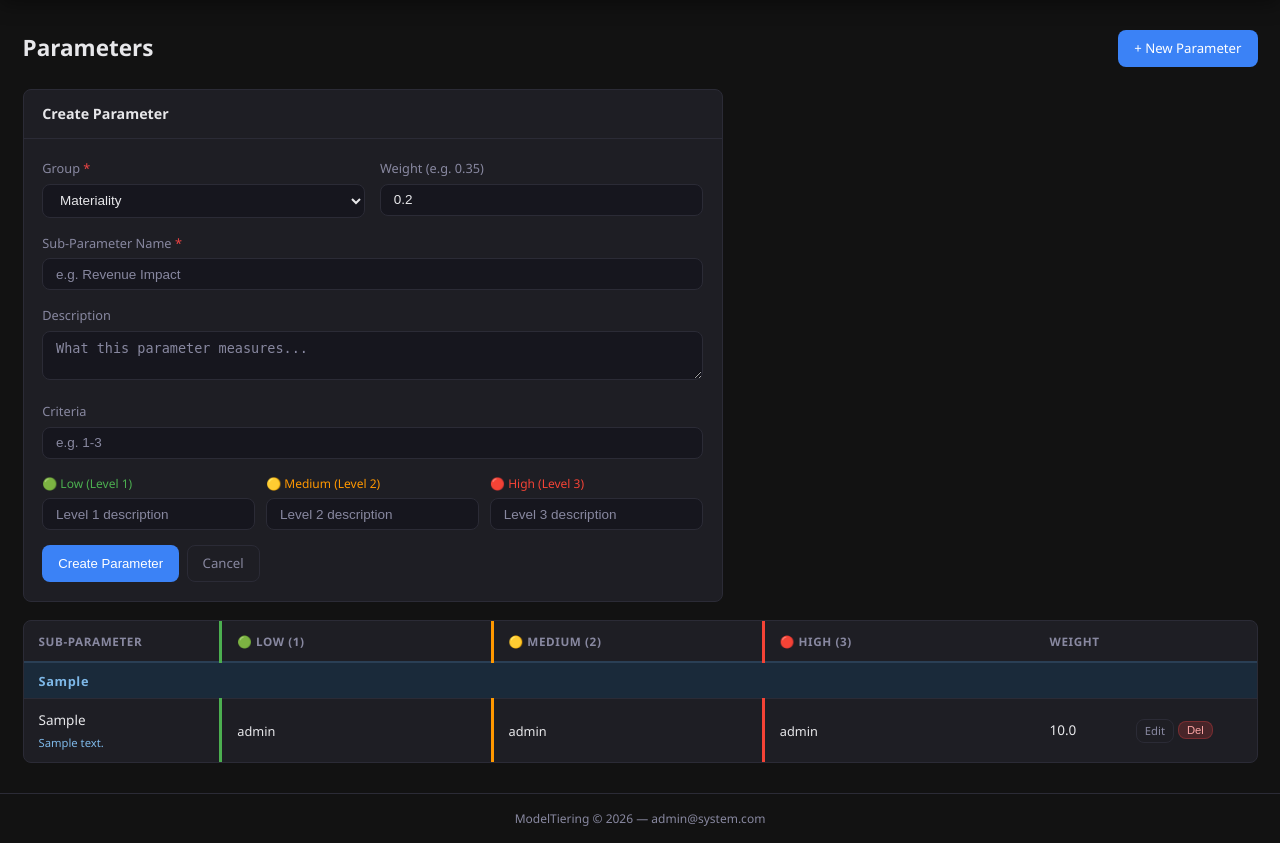
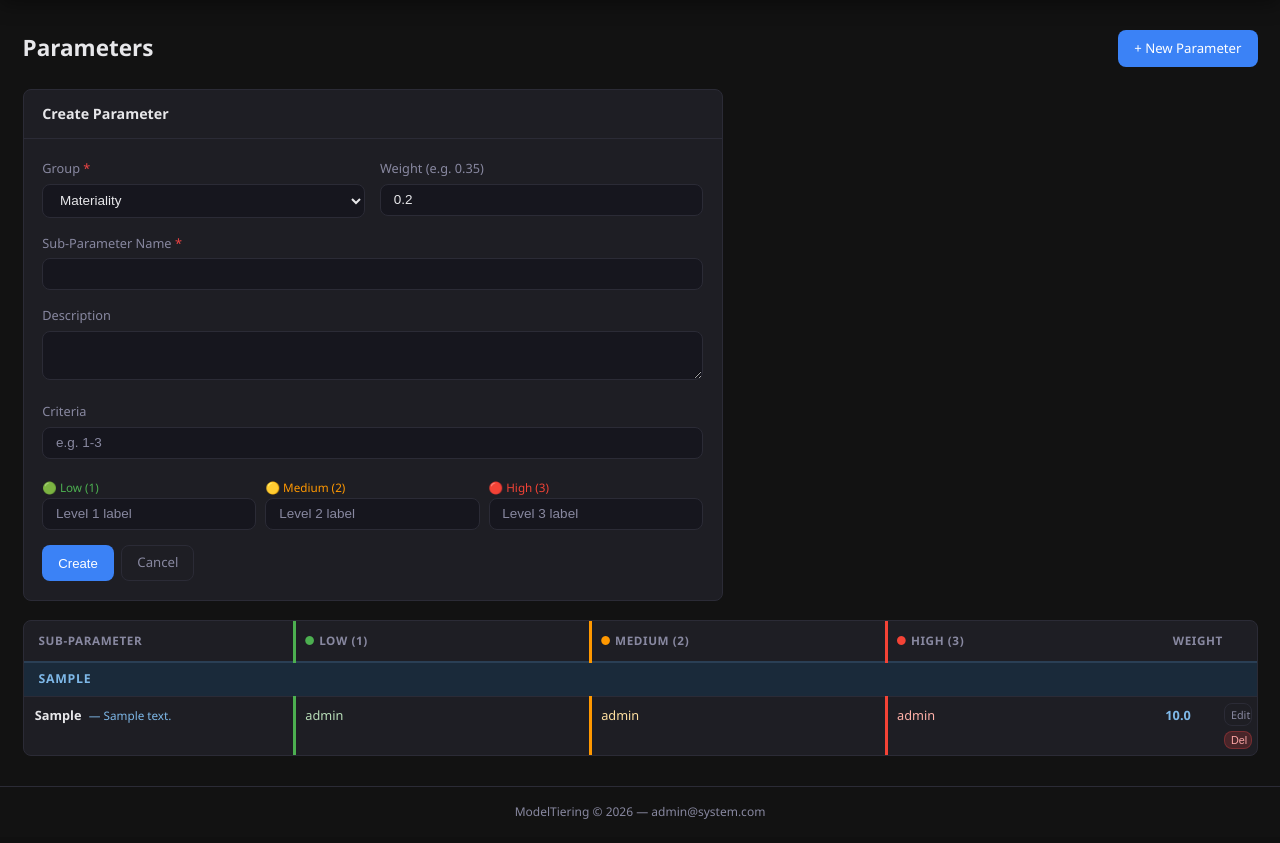
Before and after one commit to rashiranjan1-prog/modeltieringappfinal, a Flask app: page /parameters/new in a window 1280 px wide. Shown: the part 60-903 px from the top of the page. After the commit the page ends 879 px from the top, so only its background shows below. Run offline with Flask 3, Linux system fonts and the light colour scheme; a user stored in the database is signed in; data comes from the database, SQL or seed files in the repository; tables that the repository leaves empty hold one stand-in row (values such as "Sample post").

Commit message:
Uhmm parameters.html

```diff
--- a/app/templates/parameters.html
+++ b/app/templates/parameters.html
@@ -9,7 +9,7 @@
     {% endif %}
 </div>
 
-{# ── Create form (shown when clicking + New Parameter) ── #}
+{# ── Create form ─────────────────────────────────────────────────────── #}
 {% if show_form %}
 <div class="card mb-4" style="max-width:700px;">
     <div class="card-header">Create Parameter</div>
@@ -31,32 +31,32 @@
             </div>
             <div class="form-group">
                 <label>Sub-Parameter Name <span class="text-danger">*</span></label>
-                <input type="text" name="sub_parameter" class="form-control" placeholder="e.g. Revenue Impact" required>
+                <input type="text" name="sub_parameter" class="form-control" required>
             </div>
             <div class="form-group">
                 <label>Description</label>
-                <textarea name="description" class="form-control" rows="2" placeholder="What this parameter measures..."></textarea>
+                <textarea name="description" class="form-control" rows="2"></textarea>
             </div>
             <div class="form-group">
                 <label>Criteria</label>
                 <input type="text" name="criteria" class="form-control" placeholder="e.g. 1-3">
             </div>
-            <div style="display:grid; grid-template-columns:1fr 1fr 1fr; gap:0.75rem; margin-bottom:1rem;">
-                <div class="form-group" style="margin:0;">
-                    <label style="color:#4caf50; font-size:0.8rem;">🟢 Low (Level 1)</label>
-                    <input type="text" name="level1_label" class="form-control" placeholder="Level 1 description">
+            <div style="display:grid;grid-template-columns:1fr 1fr 1fr;gap:.6rem;margin-bottom:1rem;">
+                <div>
+                    <label style="color:#4caf50;font-size:.78rem;">🟢 Low (1)</label>
+                    <input type="text" name="level1_label" class="form-control" placeholder="Level 1 label">
                 </div>
-                <div class="form-group" style="margin:0;">
-                    <label style="color:#ff9800; font-size:0.8rem;">🟡 Medium (Level 2)</label>
-                    <input type="text" name="level2_label" class="form-control" placeholder="Level 2 description">
+                <div>
+                    <label style="color:#ff9800;font-size:.78rem;">🟡 Medium (2)</label>
+                    <input type="text" name="level2_label" class="form-control" placeholder="Level 2 label">
                 </div>
-                <div class="form-group" style="margin:0;">
-                    <label style="color:#f44336; font-size:0.8rem;">🔴 High (Level 3)</label>
-                    <input type="text" name="level3_label" class="form-control" placeholder="Level 3 description">
+                <div>
+                    <label style="color:#f44336;font-size:.78rem;">🔴 High (3)</label>
+                    <input type="text" name="level3_label" class="form-control" placeholder="Level 3 label">
                 </div>
             </div>
             <div class="form-actions">
-                <button type="submit" class="btn btn-primary">Create Parameter</button>
+                <button type="submit" class="btn btn-primary">Create</button>
                 <a href="{{ url_for('main.parameters_list') }}" class="btn btn-outline">Cancel</a>
             </div>
         </form>
@@ -64,17 +64,17 @@
 </div>
 {% endif %}
 
-{# ── Edit form (shown when clicking Edit on a row) ── #}
+{# ── Edit form ───────────────────────────────────────────────────────── #}
 {% if edit_param %}
-<div class="card mb-4" style="max-width:700px; border:1px solid #2a6496;">
-    <div class="card-header" style="background:#1a3a5a; color:#7eb8e8;">
-        Edit Parameter — <em>{{ edit_param['sub_parameter'] or 'Unnamed' }}</em>
+<div class="card mb-4" style="max-width:700px;border:1px solid #2a6496;">
+    <div class="card-header" style="background:#1a3a5a;color:#7eb8e8;">
+        Edit — <em>{{ edit_param['sub_parameter'] or 'Unnamed' }}</em>
     </div>
     <div class="card-body">
         <form method="POST" action="{{ url_for('main.parameter_edit', param_id=edit_param['id']) }}">
             <div class="form-row">
                 <div class="form-group">
-                    <label>Group <span class="text-danger">*</span></label>
+                    <label>Group</label>
                     <select name="group" class="form-control" required>
                         <option value="Materiality" {% if edit_param['grp']=='Materiality' %}selected{% endif %}>Materiality</option>
                         <option value="Criticality" {% if edit_param['grp']=='Criticality' %}selected{% endif %}>Criticality</option>
@@ -82,7 +82,7 @@
                     </select>
                 </div>
                 <div class="form-group">
-                    <label>Weight (e.g. 0.35)</label>
+                    <label>Weight</label>
                     <input type="number" name="weight" class="form-control"
                            value="{{ edit_param['weight'] }}" step="0.05" min="0" max="1">
                 </div>
@@ -101,25 +101,25 @@
                 <input type="text" name="criteria" class="form-control"
                        value="{{ edit_param['criteria'] or '' }}">
             </div>
-            <div style="display:grid; grid-template-columns:1fr 1fr 1fr; gap:0.75rem; margin-bottom:1rem;">
-                <div class="form-group" style="margin:0;">
-                    <label style="color:#4caf50; font-size:0.8rem;">🟢 Low (Level 1)</label>
+            <div style="display:grid;grid-template-columns:1fr 1fr 1fr;gap:.6rem;margin-bottom:1rem;">
+                <div>
+                    <label style="color:#4caf50;font-size:.78rem;">🟢 Low (1)</label>
                     <input type="text" name="level1_label" class="form-control"
                            value="{{ edit_param['level1_label'] or '' }}">
                 </div>
-                <div class="form-group" style="margin:0;">
-                    <label style="color:#ff9800; font-size:0.8rem;">🟡 Medium (Level 2)</label>
+                <div>
+                    <label style="color:#ff9800;font-size:.78rem;">🟡 Medium (2)</label>
                     <input type="text" name="level2_label" class="form-control"
                            value="{{ edit_param['level2_label'] or '' }}">
                 </div>
-                <div class="form-group" style="margin:0;">
-                    <label style="color:#f44336; font-size:0.8rem;">🔴 High (Level 3)</label>
+                <div>
+                    <label style="color:#f44336;font-size:.78rem;">🔴 High (3)</label>
                     <input type="text" name="level3_label" class="form-control"
                            value="{{ edit_param['level3_label'] or '' }}">
                 </div>
             </div>
             <div class="form-actions">
-                <button type="submit" class="btn btn-primary">Save Changes</button>
+                <button type="submit" class="btn btn-primary">Save</button>
                 <a href="{{ url_for('main.parameters_list') }}" class="btn btn-outline">Cancel</a>
             </div>
         </form>
@@ -127,70 +127,87 @@
 </div>
 {% endif %}
 
-{# ── Parameter table ── #}
+{# ── Parameter table ─────────────────────────────────────────────────── #}
 {% if groups %}
 <div class="card">
     <div class="card-body p-0">
-        <table class="table" style="table-layout:fixed; width:100%;">
+        <table class="table" style="table-layout:fixed;width:100%;font-size:0.85rem;">
             <colgroup>
-                <col style="width:16%;">
+                {# Sub-param + description inline #}
                 <col style="width:22%;">
+                {# Low / Medium / High — compact #}
+                <col style="width:24%;">
+                <col style="width:24%;">
                 <col style="width:22%;">
-                <col style="width:22%;">
-                <col style="width:7%;">
-                {% if has_role('Admin','Developer') %}<col style="width:11%;">{% endif %}
+                <col style="width:5%;">
+                {% if has_role('Admin','Developer') %}<col style="width:3%;">{% endif %}
             </colgroup>
             <thead>
                 <tr>
-                    <th>Sub-Parameter</th>
-                    <th style="border-left:3px solid #4caf50;">🟢 Low (1)</th>
-                    <th style="border-left:3px solid #ff9800;">🟡 Medium (2)</th>
-                    <th style="border-left:3px solid #f44336;">🔴 High (3)</th>
-                    <th>Weight</th>
+                    <th>SUB-PARAMETER</th>
+                    <th style="border-left:3px solid #4caf50;padding-left:8px;">
+                        <span style="color:#4caf50;">●</span> LOW (1)
+                    </th>
+                    <th style="border-left:3px solid #ff9800;padding-left:8px;">
+                        <span style="color:#ff9800;">●</span> MEDIUM (2)
+                    </th>
+                    <th style="border-left:3px solid #f44336;padding-left:8px;">
+                        <span style="color:#f44336;">●</span> HIGH (3)
+                    </th>
+                    <th>WEIGHT</th>
                     {% if has_role('Admin','Developer') %}<th></th>{% endif %}
                 </tr>
             </thead>
             <tbody>
                 {% for group_name, group_params in groups.items() %}
-                {# Group header row #}
+                {# Group header #}
                 <tr>
                     <td colspan="{% if has_role('Admin','Developer') %}6{% else %}5{% endif %}"
-                        style="background:#1a2a3a; color:#7eb8e8; font-weight:600;
-                               font-size:0.85rem; letter-spacing:0.05em;
-                               padding:0.5rem 1rem; border-top:2px solid #2a3f55;">
+                        style="background:#1a2a3a;color:#7eb8e8;font-weight:700;
+                               font-size:0.82rem;letter-spacing:.06em;text-transform:uppercase;
+                               padding:.45rem 1rem;border-top:2px solid #2a3f55;">
                         {{ group_name }}
                     </td>
                 </tr>
                 {% for p in group_params %}
                 <tr {% if edit_param and edit_param['id']==p['id'] %}style="background:#0f2035;"{% endif %}>
-                    <td style="word-wrap:break-word; font-weight:500;">
-                        {{ p['sub_parameter'] or '-' }}
-                        <div style="font-size:0.75rem; color:#7eb8e8; margin-top:2px;">
-                            {{ p['description'] or '' }}
-                        </div>
+                    {# Sub-parameter name + description on same line #}
+                    <td style="word-wrap:break-word;vertical-align:top;padding:.55rem .75rem;">
+                        <span style="font-weight:600;">{{ p['sub_parameter'] or '-' }}</span>
+                        {% if p['description'] %}
+                        <span style="color:#7eb8e8;font-size:0.78rem;margin-left:4px;">
+                            — {{ p['description'] }}
+                        </span>
+                        {% endif %}
                     </td>
-                    <td style="border-left:3px solid #4caf50; word-wrap:break-word; font-size:0.85rem;">
+                    <td style="border-left:3px solid #4caf50;padding:.55rem .6rem;
+                               word-wrap:break-word;vertical-align:top;color:#b8ddb8;">
                         {{ p['level1_label'] or '-' }}
                     </td>
-                    <td style="border-left:3px solid #ff9800; word-wrap:break-word; font-size:0.85rem;">
+                    <td style="border-left:3px solid #ff9800;padding:.55rem .6rem;
+                               word-wrap:break-word;vertical-align:top;color:#ffe0a0;">
                         {{ p['level2_label'] or '-' }}
                     </td>
-                    <td style="border-left:3px solid #f44336; word-wrap:break-word; font-size:0.85rem;">
+                    <td style="border-left:3px solid #f44336;padding:.55rem .6rem;
+                               word-wrap:break-word;vertical-align:top;color:#ffb0a8;">
                         {{ p['level3_label'] or '-' }}
                     </td>
-                    <td>{{ p['weight'] }}</td>
+                    <td style="vertical-align:top;padding:.55rem .5rem;
+                               color:#7eb8e8;font-weight:600;">
+                        {{ p['weight'] }}
+                    </td>
                     {% if has_role('Admin','Developer') %}
-                    <td>
-                        <div style="display:flex; gap:4px;">
+                    <td style="vertical-align:top;padding:.4rem .3rem;">
+                        <div style="display:flex;flex-direction:column;gap:3px;">
                             <a href="{{ url_for('main.parameter_edit', param_id=p['id']) }}"
                                class="btn btn-sm btn-outline"
-                               style="padding:2px 8px; font-size:0.75rem;">Edit</a>
+                               style="padding:2px 6px;font-size:.72rem;">Edit</a>
                             {% if has_role('Admin') %}
                             <form method="POST"
                                   action="{{ url_for('main.parameter_delete', param_id=p['id']) }}"
-                                  onsubmit="return confirm('Delete this parameter? All model scores for it will also be removed.')">
+                                  onsubmit="return confirm('Delete this parameter?')">
                                 <button type="submit" class="btn btn-sm btn-danger"
-                                        style="padding:2px 8px; font-size:0.75rem;">Del</button>
+                                        style="padding:2px 6px;font-size:.72rem;width:100%;">Del</button>
                             </form>
                             {% endif %}
                         </div>
```
